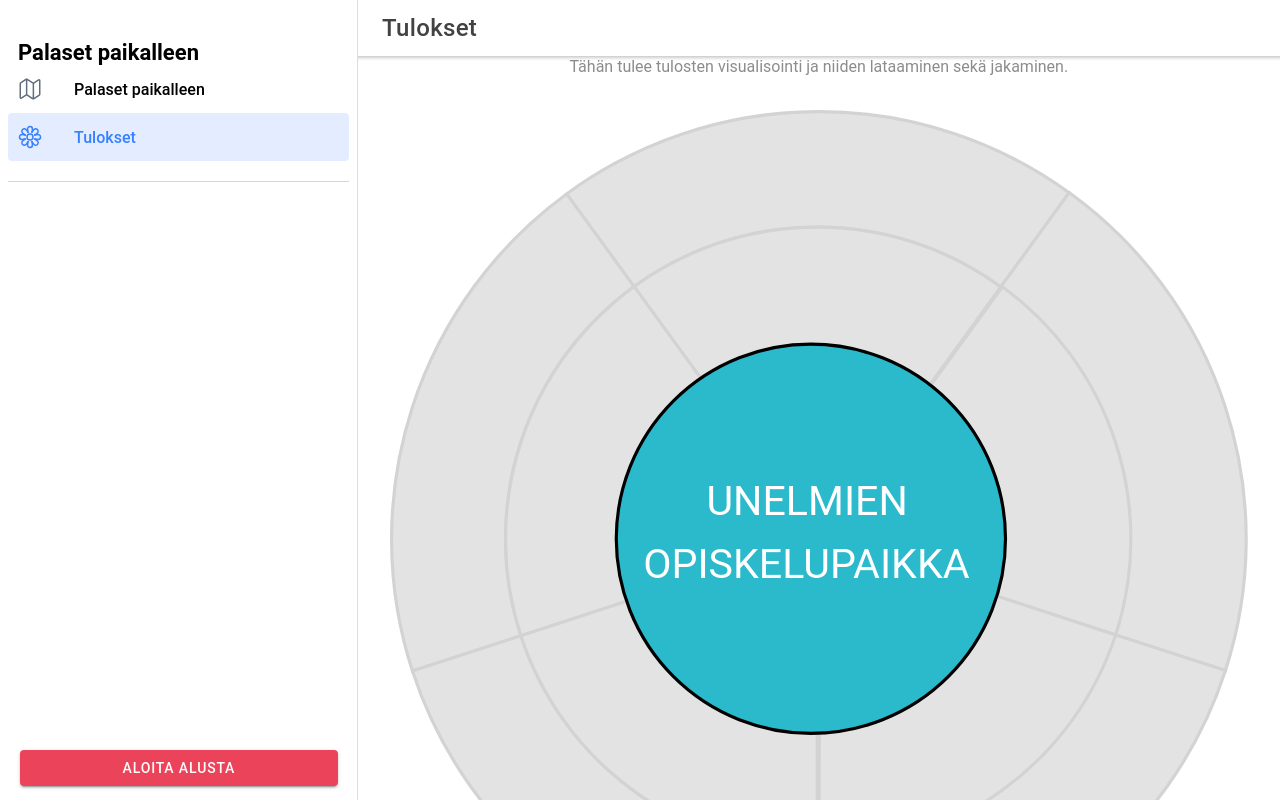
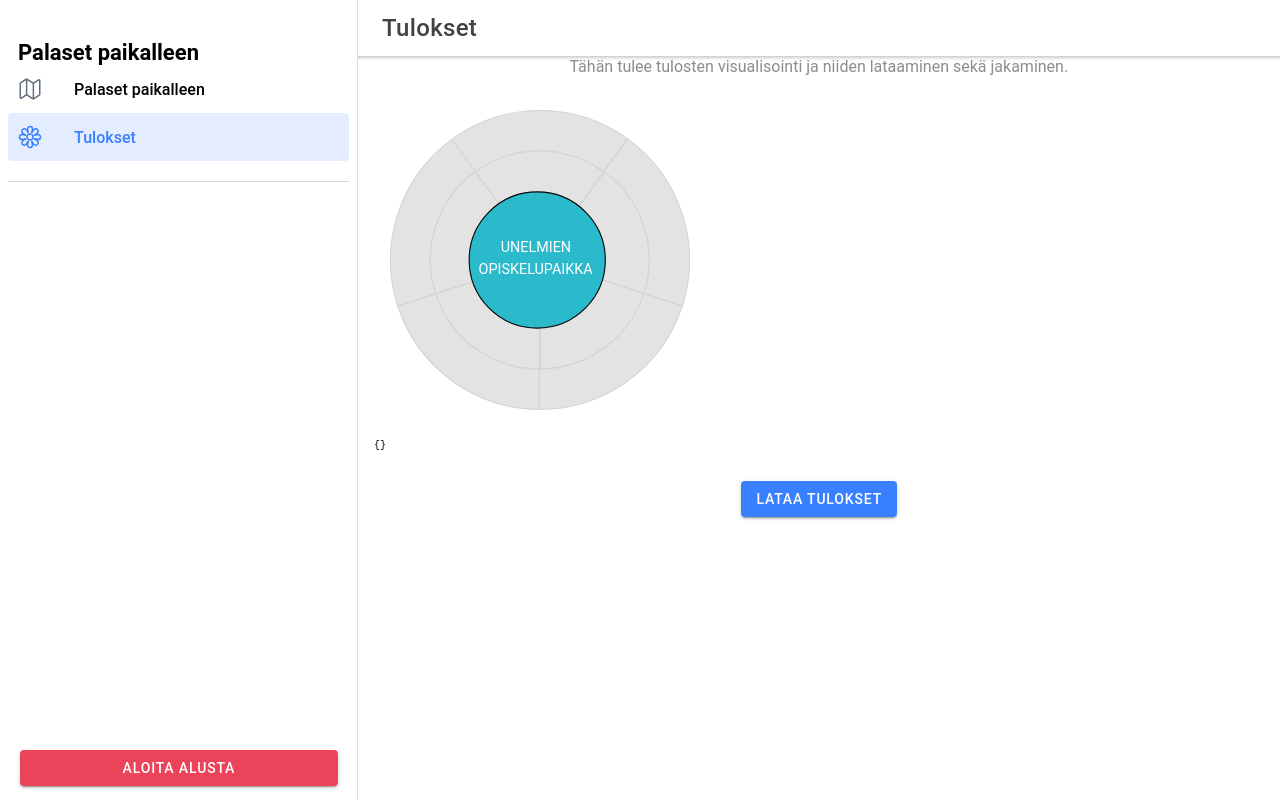
Before and after one commit to aleksi134/PalasetPaikalleen, a React (Create React App) app: page /page/Results in a window 1280 px wide. Built offline with nearby package versions, Linux system fonts and the light colour scheme.

Commit message:
Fix results image download

```diff
--- a/src/components/GameMap.scss
+++ b/src/components/GameMap.scss
@@ -71,7 +71,6 @@
   }
 
   .dot.available {
-    // background-color: #0c3bff;
     background-color: #fff;
     border-radius: 100%;
     position: absolute;
--- /dev/null
+++ b/src/components/Results.scss
@@ -0,0 +1,11 @@
+.results-container {
+  .results {
+    .progress-meter {
+      max-width: 300px;
+    }
+    pre {
+      font-size: 10px;
+      white-space: pre-wrap;
+    }
+  }
+}
--- a/src/components/Results.tsx
+++ b/src/components/Results.tsx
@@ -3,6 +3,7 @@ import * as htmlToImage from 'html-to-image'
 import React, { CSSProperties, useRef } from 'react'
 import gameState from '../GameState'
 import ProgressMeter from './ProgressMeter'
+import './Results.scss'
 
 interface Props { }
 
@@ -12,8 +13,13 @@ const Home: React.FC<Props> = () => {
   const createImage = () => {
     const node = resultsRef.current!
 
+    const options: htmlToImage.Options = {
+      quality: 0.95,
+      pixelRatio: 1
+    }
+
     htmlToImage
-      .toJpeg(node, { quality: 0.95 })
+      .toJpeg(node, options)
       .then((dataUrl) => {
         const link = document.createElement('a');
         link.download = 'palaset-paikalleen.jpeg'
@@ -29,13 +35,13 @@ const Home: React.FC<Props> = () => {
   }
 
   return (
-    <div className="container">
+    <div className="container results-container">
 
       <p>
         Tähän tulee tulosten visualisointi ja niiden lataaminen sekä jakaminen.
       </p>
 
-      <div ref={resultsRef} style={resultsStyle}>
+      <div className="results" ref={resultsRef} style={resultsStyle}>
         <div className="ion-padding">
           <ProgressMeter />
         </div>
```
